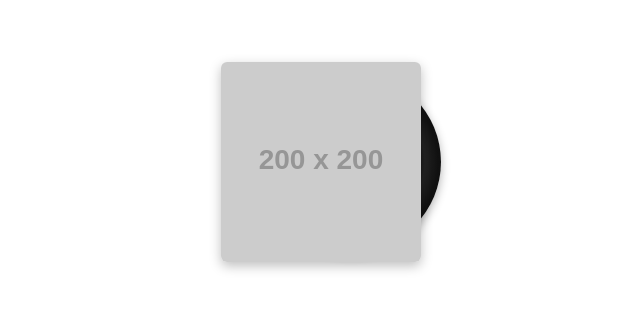
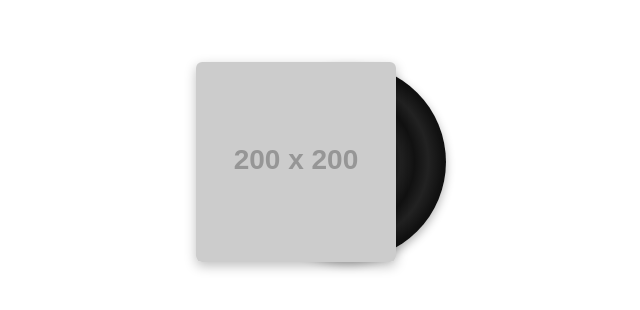
Before and after one commit to lynnuu9918-wl/my-vinyl-card, a plain HTML site: page index.html in a window 1280 px wide. Shown: the part 238-548 px from the top of the page, without its empty margins (319-959 px from the left). Drawn offline with Linux system fonts and the light colour scheme; placeholder pictures from the web are drawn by us.

Commit message:
Update index.html

```diff
--- a/index.html
+++ b/index.html
@@ -15,17 +15,17 @@
     }
     .album-container {
       position: relative;
-      width: 200px;
+      width: 250px; /* 容器宽度调大，给右侧露出的黑胶留出空间 */
       height: 200px;
       cursor: pointer;
     }
-    /* 黑胶唱片：默认隐藏在右侧 */
+    /* 黑胶唱片：尺寸调大至 196px，与 200px 封面几乎同高 */
     .vinyl {
       position: absolute;
-      right: -20px;
-      top: 10px;
-      width: 180px;
-      height: 180px;
+      right: 0px; /* 默认靠最右侧，露出一大部分 */
+      top: 2px;
+      width: 196px;
+      height: 196px;
       border-radius: 50%;
       z-index: 1;
       transition: transform 0.4s ease-in-out;
@@ -53,7 +53,7 @@
       border-radius: 50%;
       z-index: 2;
     }
-    /* 专辑封面：盖在左侧上方 */
+    /* 专辑封面：固定在左侧，盖在黑胶上方 */
     .cover {
       position: absolute;
       left: 0;
@@ -65,9 +65,9 @@
       z-index: 2;
       box-shadow: 0 4px 12px rgba(0,0,0,0.25);
     }
-    /* 悬停时黑胶向右抽出并顺时针旋转 */
+    /* 鼠标悬停时：黑胶向左平移 50px 收回到封面内部，并带有旋转效果 */
     .album-container:hover .vinyl {
-      transform: translateX(50px) rotate(180deg);
+      transform: translateX(-50px) rotate(-180deg);
     }
   </style>
 </head>
```
